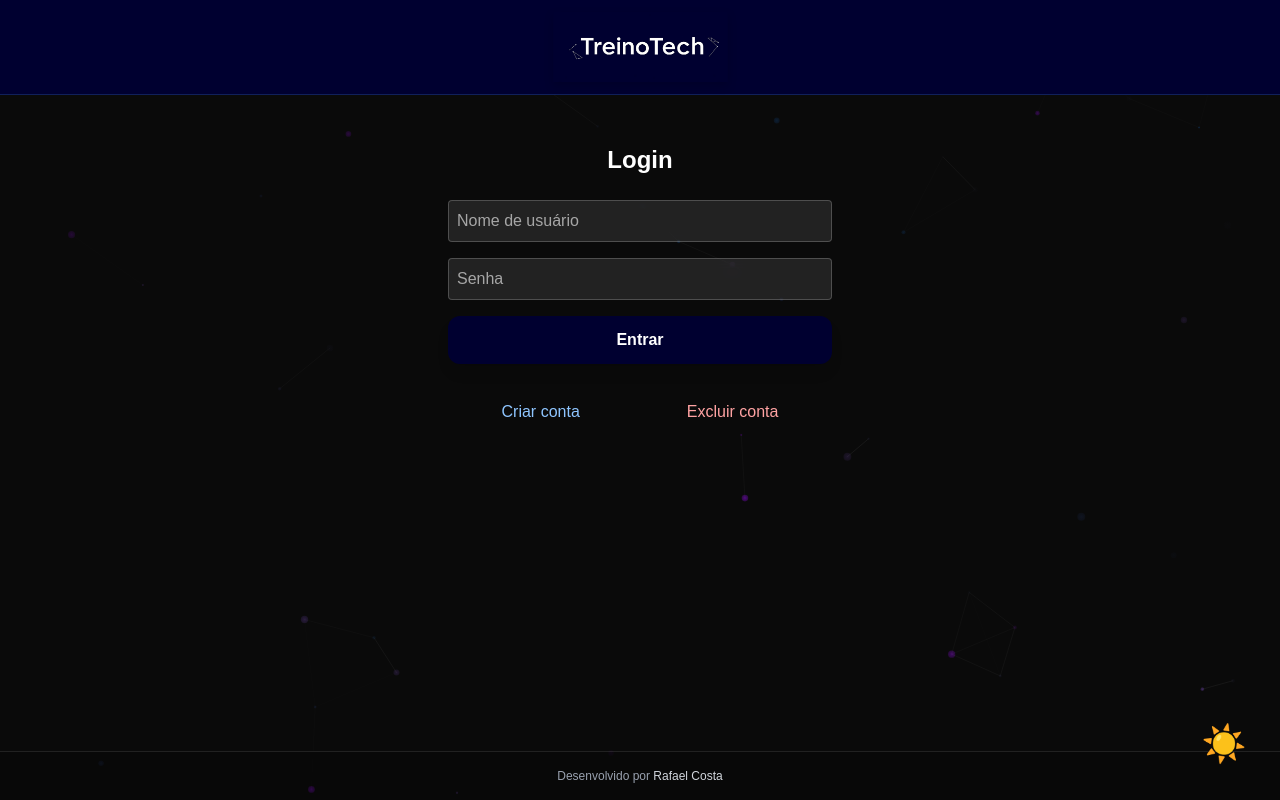
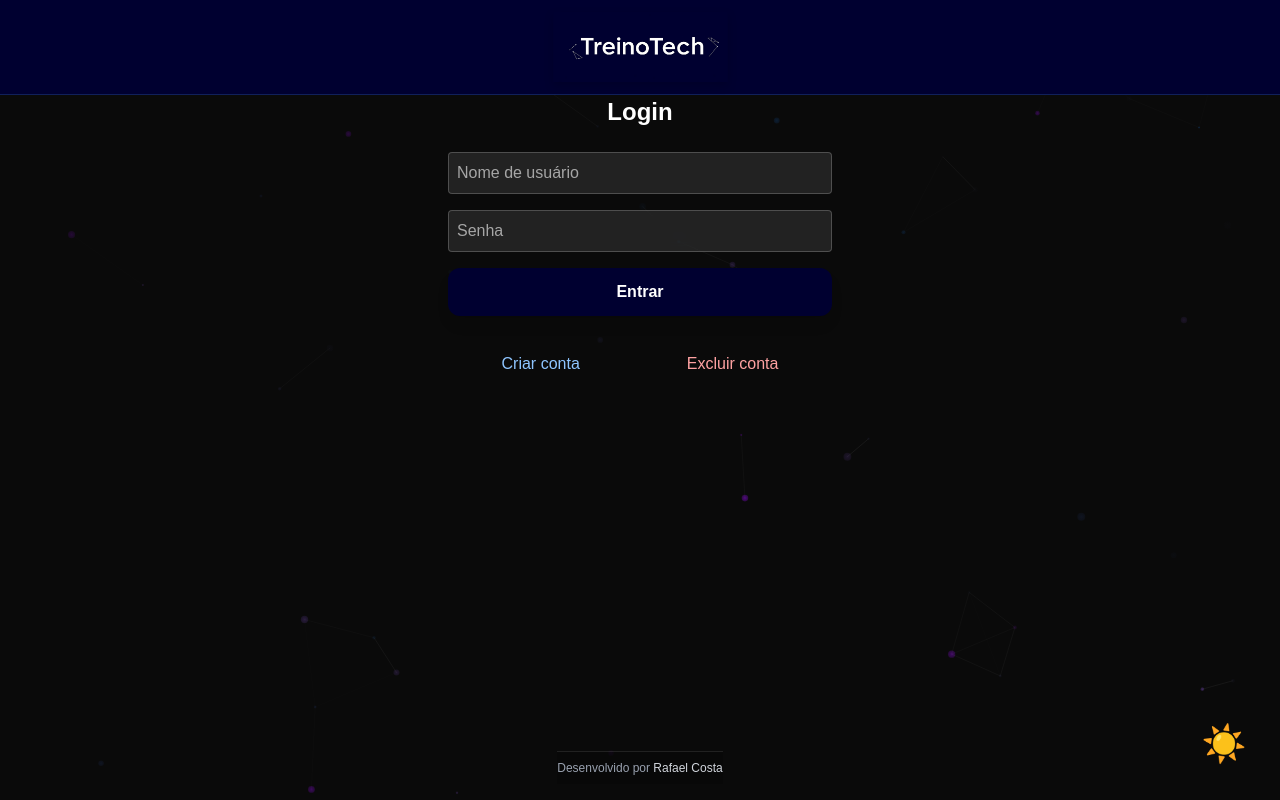
Before and after one commit to rafaelbercosta/treinoTech, a Next.js app in the folder frontend/next/: page /login in a window 1280 px wide. Built offline with nearby package versions, Linux system fonts and the light colour scheme.

Commit message:
Ajustar posição do footer na página de login e reduzir opacidade das linhas do fundo no modo claro

```diff
--- a/frontend/next/src/app/login/page.jsx
+++ b/frontend/next/src/app/login/page.jsx
@@ -40,7 +40,7 @@ export default function LoginPage() {
 
   return (
     <div className="min-h-screen flex flex-col">
-      <div className="flex-1 flex flex-col items-center justify-start pt-28 relative">
+      <div className="flex-1 flex flex-col items-center justify-between pt-16 pb-4 relative">
         <DynamicBackground modoClaro={modoClaro} />
         <div className="w-full max-w-md p-8 rounded-lg">
           <h2 className={`text-2xl font-bold text-center mb-6 ${modoClaro ? 'text-gray-900' : 'text-white'}`}>Login</h2>
@@ -103,14 +103,14 @@ export default function LoginPage() {
             </button>
           </div>
         </div>
+
+        {/* Footer HTML no final da página */}
+        <footer className={`py-2 text-center border-t ${modoClaro ? 'border-gray-200 bg-gray-50' : 'border-white/10 bg-black/20'}`}>
+          <p className={`text-xs ${modoClaro ? 'text-gray-500' : 'text-gray-400'}`}>
+            Desenvolvido por <span className={`font-medium ${modoClaro ? 'text-gray-700' : 'text-gray-300'}`}>Rafael Costa</span>
+          </p>
+        </footer>
       </div>
-
-      {/* Footer HTML no final da página */}
-      <footer className={`py-4 text-center border-t ${modoClaro ? 'border-gray-200 bg-gray-50' : 'border-white/10 bg-black/20'}`}>
-        <p className={`text-xs ${modoClaro ? 'text-gray-500' : 'text-gray-400'}`}>
-          Desenvolvido por <span className={`font-medium ${modoClaro ? 'text-gray-700' : 'text-gray-300'}`}>Rafael Costa</span>
-        </p>
-      </footer>
 
       <ThemeToggle />
     </div>
--- a/frontend/next/src/components/DynamicBackground.jsx
+++ b/frontend/next/src/components/DynamicBackground.jsx
@@ -103,9 +103,9 @@ export default function DynamicBackground({ modoClaro = false }) {
 
           if (distance < 100) {
             ctx.save();
-            ctx.globalAlpha = (100 - distance) / 100 * (modoClaro ? 0.25 : 0.15);
-            ctx.strokeStyle = modoClaro ? '#374151' : '#ffffff';
-            ctx.lineWidth = modoClaro ? 0.8 : 0.5;
+            ctx.globalAlpha = (100 - distance) / 100 * (modoClaro ? 0.12 : 0.15);
+            ctx.strokeStyle = modoClaro ? '#9ca3af' : '#ffffff';
+            ctx.lineWidth = modoClaro ? 0.5 : 0.5;
             ctx.beginPath();
             ctx.moveTo(particles[i].x, particles[i].y);
             ctx.lineTo(particles[j].x, particles[j].y);
```
